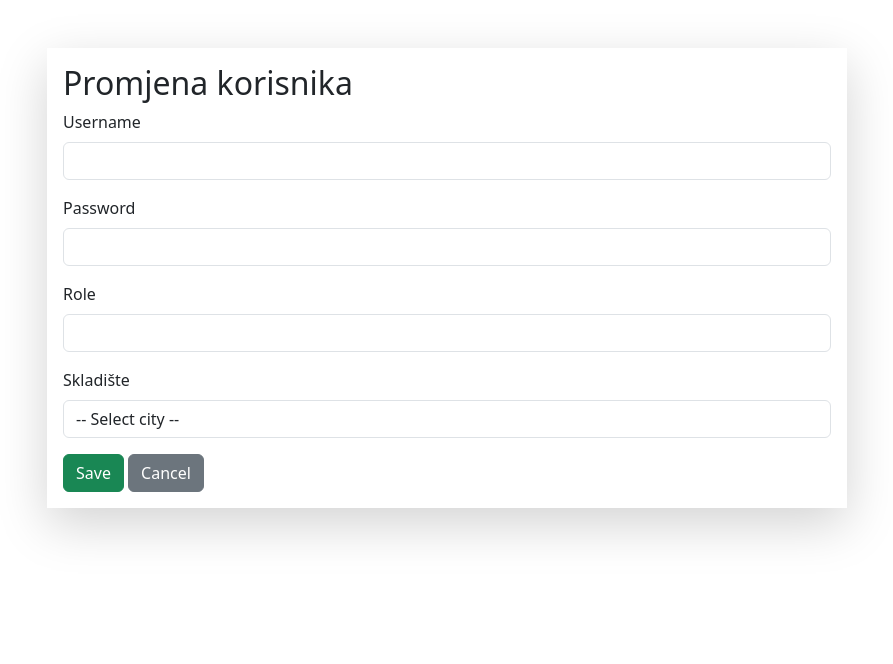
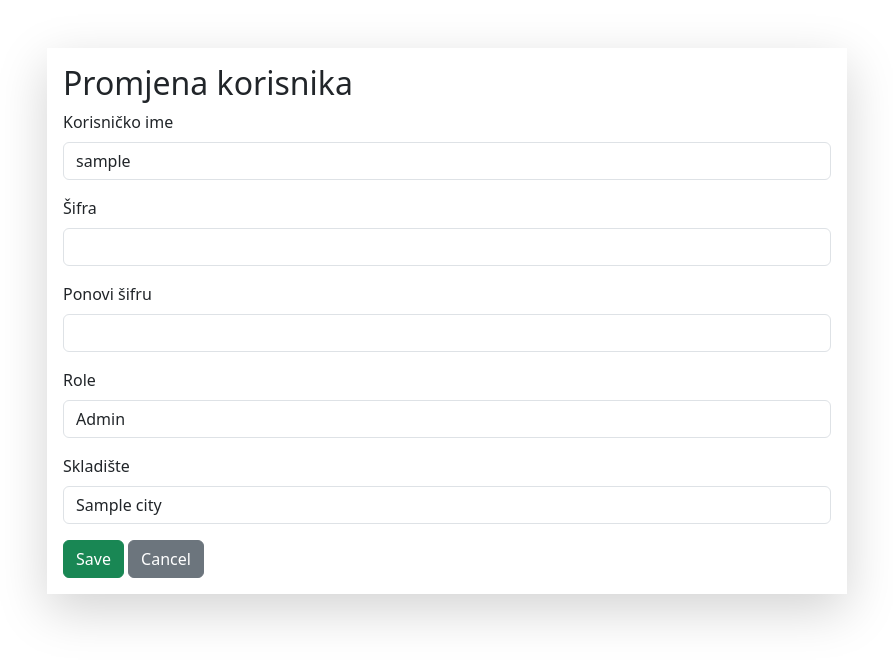
Before and after one commit to zorandasc/cpe_analiza_flask, a Flask app: page /admin/users/edit/1 in a window 1280 px wide. Shown: the part 87-751 px from the top of the page, without its empty margins (193-1086 px from the left). Run offline with Flask 3, Linux system fonts and the light colour scheme; a user stored in the database is signed in; tables that the repository leaves empty hold one stand-in row (values such as "Sample post"); lists and menus that the app fills with data are empty; parts of the project's set-up code (start-up, migrations or seed data) failed here and were passed over; some libraries are stand-ins or nearby versions.

Commit message:
finished crud na users

```diff
--- a/app.py
+++ b/app.py
@@ -330,12 +330,19 @@ def admin_add_city():
     if request.method == "POST":
         name = request.form.get("name")
         type = request.form.get("type")
+
+        # Validation: name must be unique
+        existing_city = Cities.query.filter_by(name=name).first()
+        if existing_city:
+            flash("Skladište već postoji", "danger")
+            return redirect(url_for("admin_add_city"))
+
         db.session.add(Cities(name=name, type=type))
         db.session.commit()
         return redirect(url_for("admin_cities"))
 
     types = db.session.query(Cities.type).distinct().all()
-    types = [t[0] for t in types]
+    types = [t[0] for t in types]  # flatten list of tuples
     # THIS IS FOR GET REQUEST WHEN OPENING ADD FORM
     return render_template("admin/cities_add.html", types=types)
 
@@ -445,9 +452,11 @@ def admin_add_user():
             flash(f"Error creating user: {e}", "danger")
             return redirect(url_for("admin_add_user"))
 
+    cities = Cities.query.order_by(Cities.name).all()
+    roles = db.session.query(Users.role).distinct().all()
+    roles = [r[0] for r in roles]  # flatten list of tuples
+
     # THIS IS FOR GET REQUEST WHEN OPENING BLANK ADD FORM
-    cities = Cities.query.order_by(Cities.name).all()
-    roles = ["admin", "user", "view"]
     return render_template("admin/users_add.html", cities=cities, roles=roles)
 
 
@@ -459,10 +468,69 @@ def admin_edit_user(id):
 
     user = Users.query.get_or_404(id)
 
+    cities = Cities.query.order_by(Cities.name).all()
+    roles = db.session.query(Users.role).distinct().all()
+    roles = [r[0] for r in roles]  # flatten list of tuples
+
     if request.method == "POST":
-        pass
+        username = request.form.get("username")
+        plain_password1 = request.form.get("password1")
+        plain_password2 = request.form.get("password2")
+        # CHOOSED FROM SELECTION IN ADD FORM
+        city_id = request.form.get("city_id", type=int)
+        # CHOOSED FROM SELECTION IN ADD FORM
+        role = request.form.get("role")
 
-    return render_template("admin/users_edit.html", user=user)
+        # Username uniqueness (except current user)
+        existing_user = Users.query.filter(
+            Users.username == username, Users.id != id
+        ).first()
+
+        if existing_user:
+            flash("Username već postoji!", "danger")
+            return redirect(url_for("admin_edit_user", id=id))
+
+        if plain_password1 or plain_password2:
+            if plain_password1 != plain_password2:
+                flash("Šifre nisu iste!", "danger")
+                return redirect(url_for("admin_edit_user", id=id))
+            # Update password hash only if a new password is entered
+            user.password_hash = generate_password_hash(plain_password1)
+
+        # Validation: city must be real (if provided)
+        if city_id:
+            city = Cities.query.get(city_id)
+            if not city:
+                flash("Invalid city selected", "danger")
+                return redirect(url_for("admin_edit_user", id=id))
+
+        # Validation: role must be valid
+        if role not in roles:
+            flash("Invalid role", "danger")
+            return redirect(url_for("admin_edit_user", id=id))
+
+        # Prevent Admin from Demoting Themselves
+        if current_user.id == user.id and user.role == "admin" and role != "admin":
+            flash("Ne možete ukloniti svoju admin ulogu!", "danger")
+            return redirect(url_for("admin_edit_user", id=id))
+
+        user.username = username
+        user.city_id = city_id
+        user.role = role
+        user.updated_at = datetime.datetime.now()
+
+        try:
+            db.session.commit()
+            flash("Korisnik uspješno izmijenjen!", "success")
+            return redirect(url_for("admin_users"))
+        except Exception as e:
+            db.session.rollback()
+            flash(f"Greška prilikom izmjene korisnika: {e}", "danger")
+            return redirect(url_for("admin_edit_user", id=id))
+
+    return render_template(
+        "admin/users_edit.html", user=user, roles=roles, cities=cities
+    )
 
 
 @app.route("/admin/users/delete/<int:id>")
@@ -472,16 +540,16 @@ def admin_delete_user(id):
         return redirect(url_for("admin_users"))
 
     user = Users.query.get_or_404(id)
-    # PROTECT CITY DELETE: block if related rows exist
-    if user.username == "admin":
-        flash("Cannot delete admin user.", "danger")
-        return render_template(
-            "admin/users_list.html",
-            users=Users.query.all(),
-        )
-    flash("User deleted", "success")
+
+    if user.role == "admin":
+        admin_count = Users.query.filter_by(role="admin").count()
+        if admin_count:
+            flash("Ne možete obrisati posljednjeg admina!", "danger")
+            return redirect(url_for("admin_users"))
+
     db.session.delete(user)
     db.session.commit()
+    flash("User deleted", "success")
     return redirect(url_for("admin_users"))
 
 
--- a/templates/admin/users_edit.html
+++ b/templates/admin/users_edit.html
@@ -5,18 +5,35 @@ content %}
     <h2>Promjena korisnika</h2>
     <form method="POST">
       <div class="mb-3">
-        <label class="form-label">Username</label>
-        <input type="text" name="username" class="form-control" required />
+        <label class="form-label">Korisničko ime</label>
+        <input
+          type="text"
+          name="username"
+          class="form-control"
+          value="{{ user.username }}"
+        />
       </div>
       <div class="mb-3">
-        <label class="form-label">Password</label>
-        <input type="password" name="password" class="form-control" required />
+        <label class="form-label">Šifra</label>
+        <input
+          type="password"
+          name="password1"
+          class="form-control"
+        />
+      </div>
+       <div class="mb-3">
+        <label class="form-label">Ponovi šifru</label>
+        <input
+          type="password"
+          name="password2"
+          class="form-control"
+        />
       </div>
       <div class="mb-3">
         <label class="form-label">Role</label>
-        <select name="role" class="form-control" required>
+        <select name="role" class="form-control">
           {% for r in roles %}
-          <option value="{{ r }}">{{ r|capitalize }}</option>
+          <option value="{{ r }}" {% if user.role == r %}selected {% endif%}>{{ r|capitalize }}</option>
 
           {% endfor %}
         </select>
@@ -24,9 +41,9 @@ content %}
       <div class="mb-3">
         <label class="form-label">Skladište</label>
         <select name="city_id" class="form-control">
-          <option value="">-- Select city --</option>
+          <option value="">-- Izaberite skladište --</option>
           {% for city in cities %}
-          <option value="{{ city.id }}">{{ city.name }}</option>
+          <option value="{{ city.id }}" {% if user.city_id==city.id %}selected{% endif %}>{{ city.name }}</option>
 
           {% endfor %}
         </select>
```
Also changed, not shown: templates/admin/users_add.html (+6 -5 lines).
